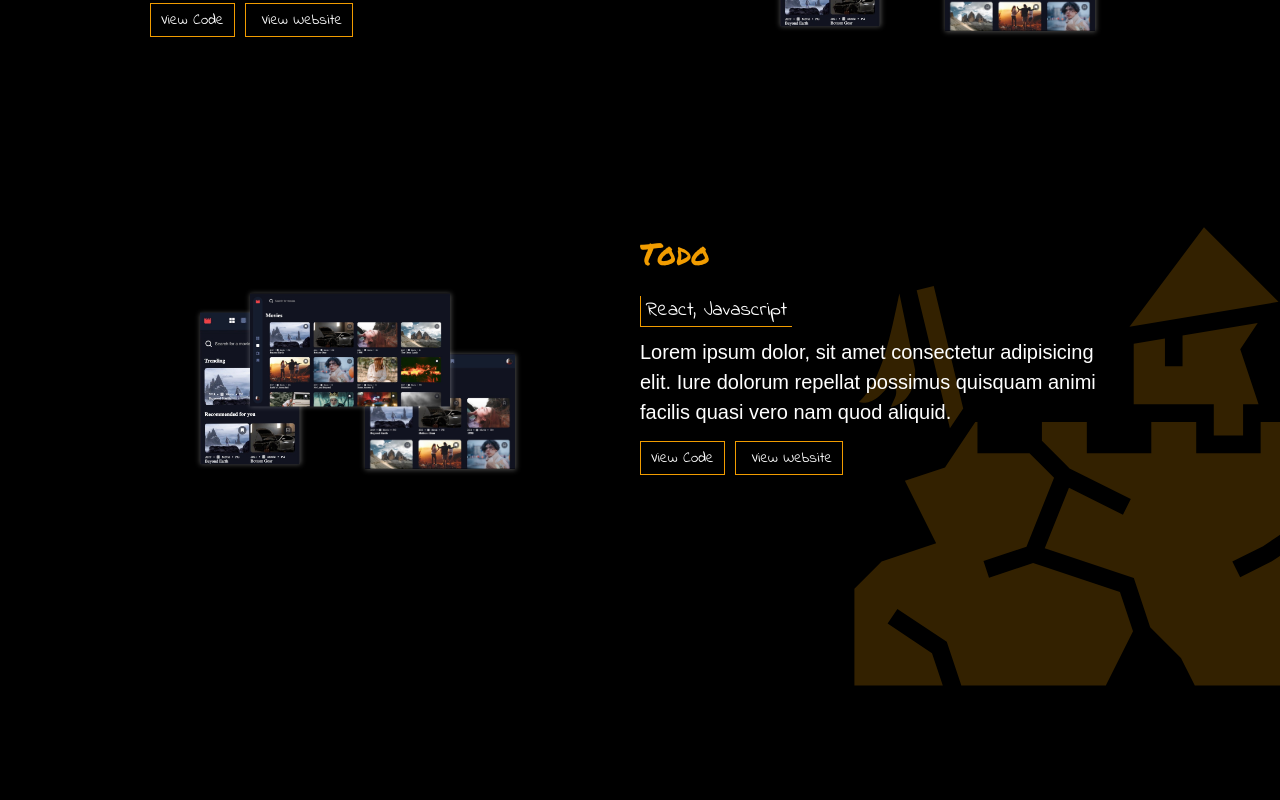
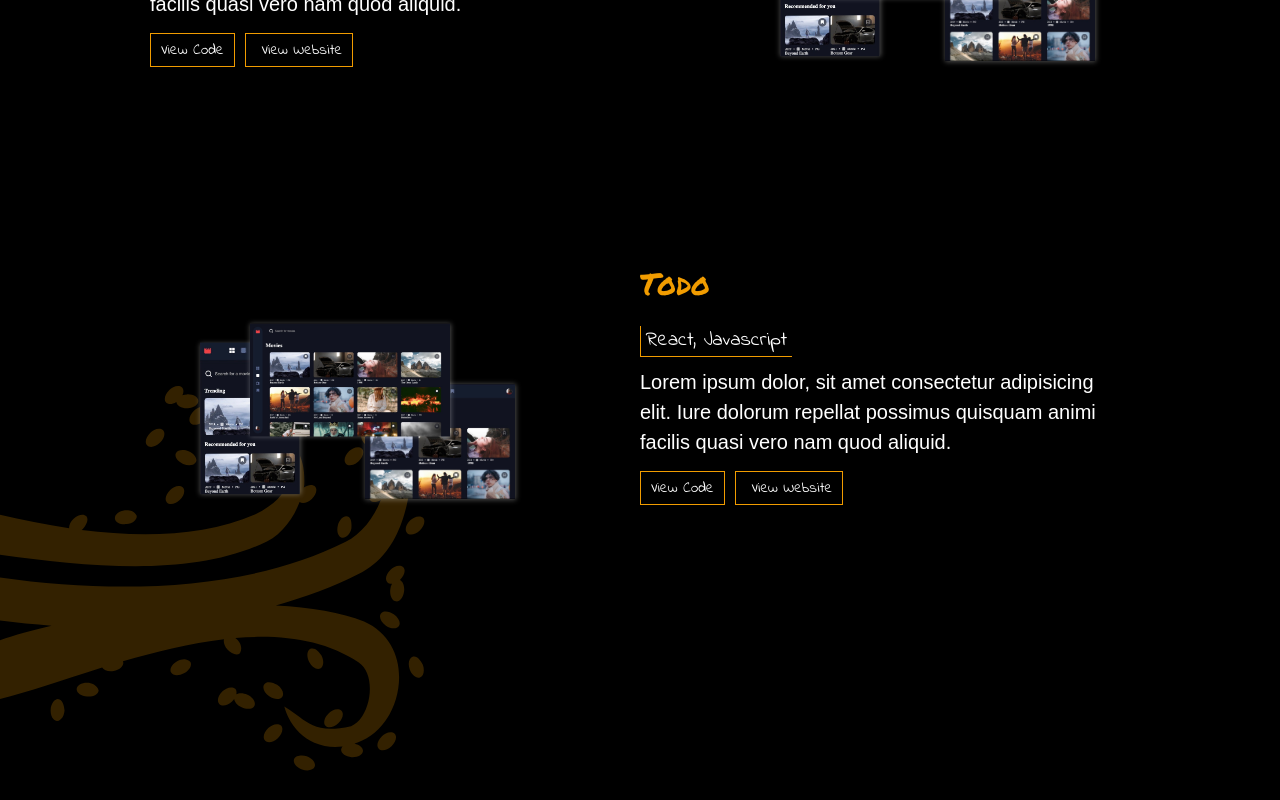
Before and after one commit to Davetech101/portfolio, a Next.js app: page /portfolio in a window 1280 px wide. Shown: the part 1823-2623 px from the top of the page. Before the commit the page ends 2533 px from the top, so only its background shows below. Built offline with nearby package versions, Linux system fonts and the light colour scheme; a web font is replaced by a local one.

Commit message:
projects

```diff
--- a/components/Projects.jsx
+++ b/components/Projects.jsx
@@ -2,7 +2,7 @@ import StyledProjects from "@/styles/styledcomponents/StyledProjects";
 import Link from "next/link";
 import Typewriter from "typewriter-effect";
 import Image from "next/image";
-import { GiStaticWaves, GiCastleRuins } from "react-icons/gi";
+import { GiStaticWaves, GiSandstorm } from "react-icons/gi";
 
 const Projects = () => {
   const projects = [
@@ -129,7 +129,7 @@ const Projects = () => {
       </div>
 
       <GiStaticWaves className="wave"/>
-      <GiCastleRuins className="castle"/>
+      <GiSandstorm className="storm"/>
     </StyledProjects>
   );
 };
--- a/styles/styledcomponents/StyledProjects.jsx
+++ b/styles/styledcomponents/StyledProjects.jsx
@@ -2,7 +2,7 @@ import styled from "styled-components";
 
 const StyledProjects = styled.div`
   margin-top: 2rem;
-  padding: 4rem 15rem;
+  padding: 4rem 15rem 0;
   position: relative;
 
   .po,
@@ -15,7 +15,7 @@ const StyledProjects = styled.div`
   h2 {
     font-family: "Permanent Marker", cursive;
     color: #f19c00;
-    font-size: 4rem;
+    font-size: 6rem;
     // display: inline;
   }
 
@@ -147,12 +147,12 @@ const StyledProjects = styled.div`
     z-index:0;
   }
 
-  .castle {
+  .storm {
     font-size: 50rem;
     color: #f19c0036;
     position: absolute;
-    bottom: 0;
-    right: -5rem;
+    bottom: -30rem;
+    left: -5rem;
     z-index:0;
   }
 `;
```
